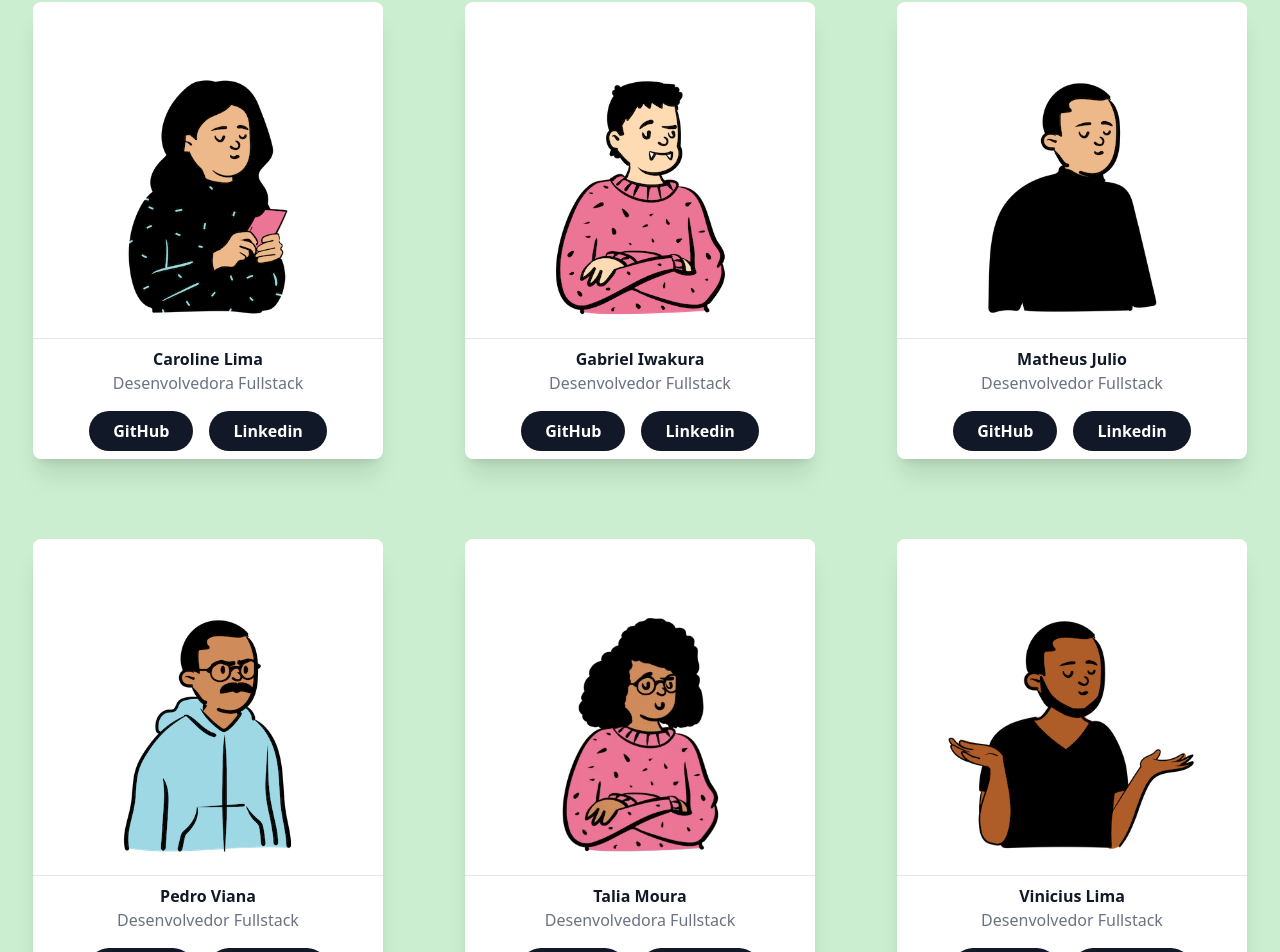
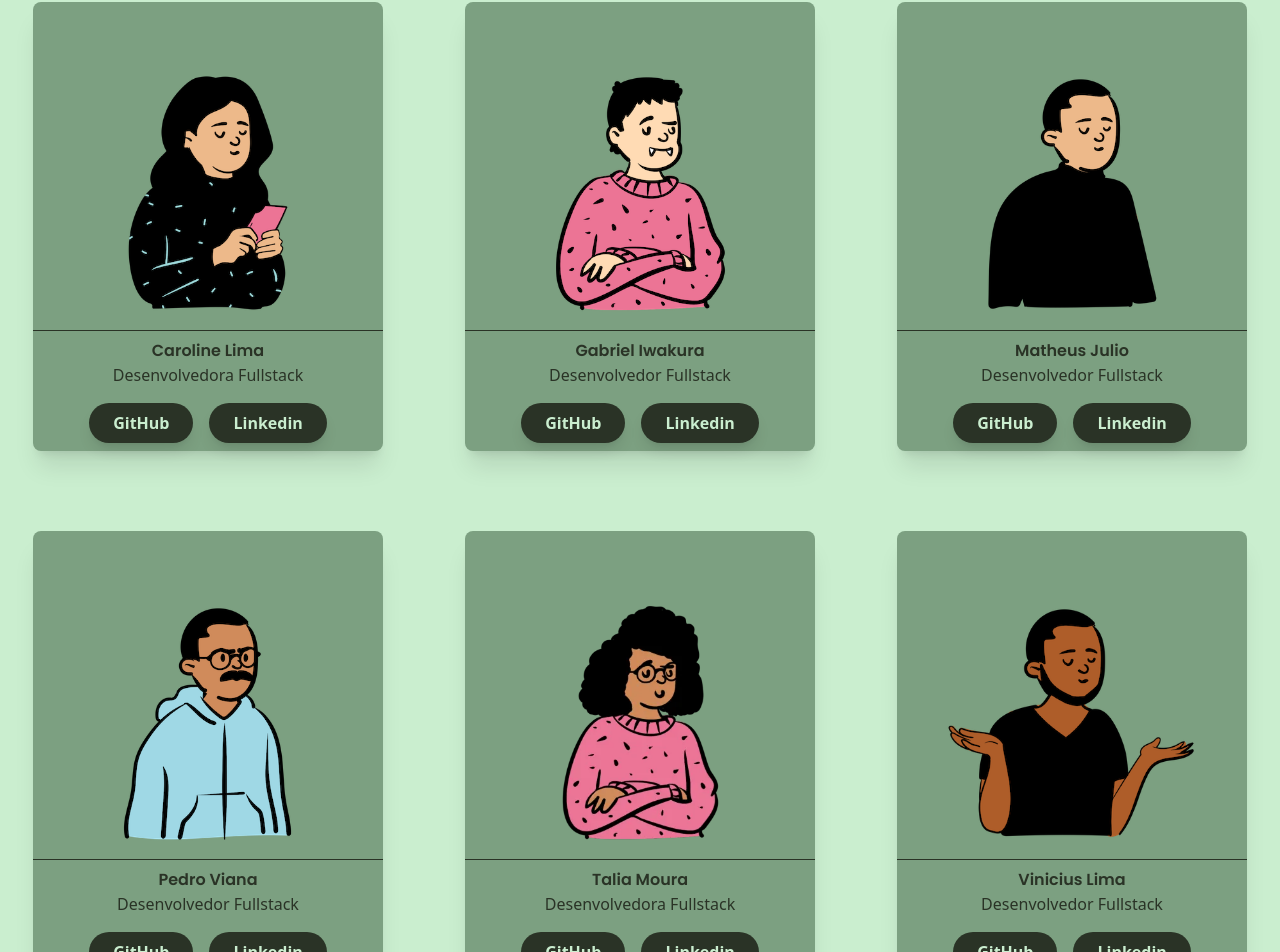
Before and after one commit to ProjetoIntegradorGenGrupo3/FRONTEND, a React (Vite) app: page /sobre in a window 1280 px wide. Shown: the part 150-1102 px from the top of the page. Built offline with nearby package versions, Linux system fonts and the light colour scheme; no server answers.

Commit message:
estilização cards/sobre

```diff
--- a/src/pages/sobre/sobre.tsx
+++ b/src/pages/sobre/sobre.tsx
@@ -11,129 +11,129 @@ import Vini from '../../assets/vini-avatar.png';
 function Sobre() {
   return (
     <>
-      <div>
-        <h1 className='flex justify-center text-4xl'>Equipe de Desenvolvimento</h1>
+      <div className='text-escuro ' style={{ fontFamily: "Montserrat, sans-serif" }}>
+        <h1 className='flex justify-center text-4xl'style={{ fontFamily: "Poppins, sans-serif" }}>Equipe de Desenvolvimento</h1>
         <p className='flex justify-center text-2xl py-2'>
           Conheça o time por trás do projeto!
         </p>
       </div>
       <div className="grid grid-cols-1 sm:grid-cols-3 md:grid-cols-3 lg:grid-cols-3 xl:grid-cols-3 gap-4">
-        <div className="max-w-2xl mx-4 sm:max-w-sm md:max-w-sm lg:max-w-sm xl:max-w-sm sm:mx-auto md:mx-auto lg:mx-auto xl:mx-auto mt-16 bg-white shadow-xl rounded-lg text-gray-900">
+        <div className="max-w-2xl mx-4 sm:max-w-sm md:max-w-sm lg:max-w-sm xl:max-w-sm sm:mx-auto md:mx-auto lg:mx-auto xl:mx-auto mt-16 bg-medio shadow-xl rounded-lg text-escuro">
           <div className="rounded-t-lg h-32 overflow-hidden">
           </div>
-          <div className="mx-auto relative -mt-16 border-4 border-white overflow-hidden">
+          <div className="mx-auto relative -mt-16  overflow-hidden">
             <img className="object-cover object-center h-64 mx-auto" src={Carol} alt='Avatar da criadora Caroline' />
           </div>
-          <div className="text-center mt-2 border-t py-2">
-            <h2 className="font-semibold">Caroline Lima</h2>
-            <p className="text-gray-500">Desenvolvedora Fullstack</p>
+          <div className="text-center mt-2 border-t  border-escuro py-2">
+            <h2 className="font-semibold text-escuro"style={{ fontFamily: "Poppins, sans-serif" }}>Caroline Lima</h2>
+            <p className="text-escuro">Desenvolvedora Fullstack</p>
           </div>
           <div className="flex py-2 px-14 justify-evenly space-x-4">
             <Link to="https://github.com/Carolimaa" target="_blank" className="link-github">
-              <button className="w-full block mx-auto rounded-full bg-gray-900 hover:shadow-lg items-center font-semibold text-white px-6 py-2">GitHub</button>
+              <button className="w-full block mx-auto rounded-full bg-escuro shadow-lg items-center font-semibold text-claro hover:shadow-none  px-6 py-2">GitHub</button>
             </Link>
             <Link to="https://www.linkedin.com/in/carolinelimaa/" target="_blank" className="link-github">
-              <button className="w-full block mx-auto rounded-full bg-gray-900 hover:shadow-lg font-semibold text-white px-6 py-2">Linkedin</button>
+              <button className="w-full block mx-auto rounded-full bg-escuro shadow-lg items-center font-semibold text-claro hover:shadow-none  px-6 py-2">Linkedin</button>
             </Link>
           </div>
         </div>
 
-        <div className="max-w-2xl mx-4 sm:max-w-sm md:max-w-sm lg:max-w-sm xl:max-w-sm sm:mx-auto md:mx-auto lg:mx-auto xl:mx-auto mt-16 bg-white shadow-xl rounded-lg text-gray-900">
+        <div className="max-w-2xl mx-4 sm:max-w-sm md:max-w-sm lg:max-w-sm xl:max-w-sm sm:mx-auto md:mx-auto lg:mx-auto xl:mx-auto mt-16 bg-medio shadow-xl rounded-lg text-escuro">
           <div className="rounded-t-lg h-32 overflow-hidden">
           </div>
-          <div className="relative justify-stretch -mt-16 border-4 border-white overflow-hidden">
+          <div className="mx-auto relative -mt-16 overflow-hidden">
             <img className="object-cover object-center h-64 mx-auto" src={Gabriel} alt='Avatar do criador Gabriel' />
           </div>
-          <div className="text-center mt-2 border-t py-2">
-            <h2 className="font-semibold">Gabriel Iwakura</h2>
-            <p className="text-gray-500">Desenvolvedor Fullstack</p>
+          <div className="text-center mt-2 border-t  border-escuro py-2">
+            <h2 className="font-semibold text-escuro"style={{ fontFamily: "Poppins, sans-serif" }}>Gabriel Iwakura</h2>
+            <p className="text-escuro">Desenvolvedor Fullstack</p>
           </div>
           <div className="flex py-2 px-14 justify-evenly space-x-4">
             <Link to="https://github.com/Gakuraa" target="_blank" className="link-github">
-              <button className="w-full block mx-auto rounded-full bg-gray-900 hover:shadow-lg items-center font-semibold text-white px-6 py-2">GitHub</button>
+              <button className="w-full block mx-auto rounded-full bg-escuro shadow-lg items-center font-semibold text-claro hover:shadow-none  px-6 py-2">GitHub</button>
             </Link>
             <Link to="https://www.linkedin.com/in/gabrieliwakura/" target="_blank" className="link-github">
-              <button className="w-full block mx-auto rounded-full bg-gray-900 hover:shadow-lg font-semibold text-white px-6 py-2">Linkedin</button>
+              <button className="w-full block mx-auto rounded-full bg-escuro shadow-lg items-center font-semibold text-claro hover:shadow-none  px-6 py-2">Linkedin</button>
             </Link>
           </div>
         </div >
 
-        <div className="max-w-2xl mx-4 sm:max-w-sm md:max-w-sm lg:max-w-sm xl:max-w-sm sm:mx-auto md:mx-auto lg:mx-auto xl:mx-auto mt-16 bg-white shadow-xl rounded-lg text-gray-900">
+        <div className="max-w-2xl mx-4 sm:max-w-sm md:max-w-sm lg:max-w-sm xl:max-w-sm sm:mx-auto md:mx-auto lg:mx-auto xl:mx-auto mt-16 bg-medio shadow-xl rounded-lg text-escuro">
           <div className="rounded-t-lg h-32 overflow-hidden">
           </div>
-          <div className="mx-auto relative -mt-16 border-4 border-white overflow-hidden">
+          <div className="mx-auto relative -mt-16 overflow-hidden">
             <img className="object-cover object-center h-64 mx-auto" src={Matheus} alt='Avatar do criador Vini' />
           </div>
-          <div className="text-center mt-2 border-t py-2">
-            <h2 className="font-semibold">Matheus Julio</h2>
-            <p className="text-gray-500">Desenvolvedor Fullstack</p>
+          <div className="text-center mt-2 border-t  border-escuro py-2">
+            <h2 className="font-semibold text-escuro semibold"style={{ fontFamily: "Poppins, sans-serif" }}>Matheus Julio</h2>
+            <p className="text-escuro">Desenvolvedor Fullstack</p>
           </div>
           <div className="flex py-2 px-14 justify-evenly space-x-4">
             <Link to="https://github.com/MatheusJulioSantana" target="_blank" className="link-github">
-              <button className="w-full block mx-auto rounded-full bg-gray-900 hover:shadow-lg items-center font-semibold text-white px-6 py-2">GitHub</button>
+              <button className="w-full block mx-auto rounded-full bg-escuro shadow-lg items-center font-semibold text-claro hover:shadow-none  px-6 py-2">GitHub</button>
             </Link>
             <Link to="https://www.linkedin.com/in/matheusjuliosantana/" target="_blank" className="link-github">
-              <button className="w-full block mx-auto rounded-full bg-gray-900 hover:shadow-lg font-semibold text-white px-6 py-2">Linkedin</button>
+              <button className="w-full block mx-auto rounded-full bg-escuro shadow-lg items-center font-semibold text-claro hover:shadow-none  px-6 py-2">Linkedin</button>
             </Link>
           </div>
         </div >
 
-        <div className="max-w-2xl mx-4 sm:max-w-sm md:max-w-sm lg:max-w-sm xl:max-w-sm sm:mx-auto md:mx-auto lg:mx-auto xl:mx-auto mt-16 bg-white shadow-xl rounded-lg text-gray-900">
+        <div className="max-w-2xl mx-4 sm:max-w-sm md:max-w-sm lg:max-w-sm xl:max-w-sm sm:mx-auto md:mx-auto lg:mx-auto xl:mx-auto mt-16 bg-medio shadow-xl rounded-lg text-escuro">
           <div className="rounded-t-lg h-32 overflow-hidden">
           </div>
-          <div className="mx-auto relative -mt-16 border-4 border-white overflow-hidden">
+          <div className="mx-auto relative -mt-16 overflow-hidden">
             <img className="object-cover object-center h-64 mx-auto" src={Pedro} alt='Avatar do criador Vini' />
           </div>
-          <div className="text-center mt-2 border-t py-2">
-            <h2 className="font-semibold">Pedro Viana</h2>
-            <p className="text-gray-500">Desenvolvedor Fullstack</p>
+          <div className="text-center mt-2 border-t  border-escuro py-2">
+            <h2 className="font-semibold text-escuro semibold"style={{ fontFamily: "Poppins, sans-serif" }}>Pedro Viana</h2>
+            <p className="text-escuro">Desenvolvedor Fullstack</p>
           </div>
           <div className="flex py-2 px-14 justify-evenly space-x-4">
             <Link to="https://github.com/Pedro-Vhiana" target="_blank" className="link-github">
-              <button className="w-full block mx-auto rounded-full bg-gray-900 hover:shadow-lg items-center font-semibold text-white px-6 py-2">GitHub</button>
+              <button className="w-full block mx-auto rounded-full bg-escuro hover:shadow-lg items-center font-semibold text-claro px-6 py-2">GitHub</button>
             </Link>
             <Link to="https://www.linkedin.com/in/vhiana-pedro/" target="_blank" className="link-github">
-              <button className="w-full block mx-auto rounded-full bg-gray-900 hover:shadow-lg font-semibold text-white px-6 py-2">Linkedin</button>
+              <button className="w-full block mx-auto rounded-full bg-escuro hover:shadow-lg font-semibold text-claro px-6 py-2">Linkedin</button>
             </Link>
           </div>
         </div >
 
-        <div className="max-w-2xl mx-4 sm:max-w-sm md:max-w-sm lg:max-w-sm xl:max-w-sm sm:mx-auto md:mx-auto lg:mx-auto xl:mx-auto mt-16 bg-white shadow-xl rounded-lg text-gray-900">
+        <div className="max-w-2xl mx-4 sm:max-w-sm md:max-w-sm lg:max-w-sm xl:max-w-sm sm:mx-auto md:mx-auto lg:mx-auto xl:mx-auto mt-16 bg-medio shadow-xl rounded-lg text-escuro">
           <div className="rounded-t-lg h-32 overflow-hidden">
           </div>
-          <div className="mx-auto relative -mt-16 border-4 border-white overflow-hidden">
+          <div className="mx-auto relative -mt-16 overflow-hidden">
             <img className="object-cover object-center h-64 mx-auto" src={Talia} alt='Avatar da desenvolvedora Talia' />
           </div>
-          <div className="text-center mt-2 border-t py-2">
-            <h2 className="font-semibold">Talia Moura</h2>
-            <p className="text-gray-500">Desenvolvedora Fullstack</p>
+          <div className="text-center mt-2 border-t  border-escuro py-2">
+            <h2 className="font-semibold text-escuro semibold"style={{ fontFamily: "Poppins, sans-serif" }}>Talia Moura</h2>
+            <p className="text-escuro">Desenvolvedora Fullstack</p>
           </div>
           <div className="flex py-2 px-14 justify-evenly space-x-4">
             <Link to="https://github.com/TahMoura" target="_blank" className="link-github">
-              <button className="w-full block mx-auto rounded-full bg-gray-900 hover:shadow-lg items-center font-semibold text-white px-6 py-2">GitHub</button>
+              <button className="w-full block mx-auto rounded-full bg-escuro hover:shadow-lg items-center font-semibold text-claro px-6 py-2">GitHub</button>
             </Link>
             <Link to="https://www.linkedin.com/in/talia-moura/" target="_blank" className="link-github">
-              <button className="w-full block mx-auto rounded-full bg-gray-900 hover:shadow-lg font-semibold text-white px-6 py-2">Linkedin</button>
+              <button className="w-full block mx-auto rounded-full bg-escuro hover:shadow-lg items-center font-semibold text-claro px-6 py-2">Linkedin</button>
             </Link>
           </div>
         </div >
 
-        <div className="max-w-2xl mx-4 sm:max-w-sm md:max-w-sm lg:max-w-sm xl:max-w-sm sm:mx-auto md:mx-auto lg:mx-auto xl:mx-auto mt-16 bg-white shadow-xl rounded-lg text-gray-900">
+        <div className="max-w-2xl mx-4 sm:max-w-sm md:max-w-sm lg:max-w-sm xl:max-w-sm sm:mx-auto md:mx-auto lg:mx-auto xl:mx-auto mt-16 bg-medio shadow-xl rounded-lg text-escuro">
           <div className="rounded-t-lg h-32 overflow-hidden">
           </div>
-          <div className="mx-auto relative -mt-16 border-4 border-white overflow-hidden">
+          <div className="mx-auto relative -mt-16 overflow-hidden">
             <img className="object-cover object-center h-64 mx-auto" src={Vini} alt='Avatar do criador Vini' />
           </div>
-          <div className="text-center mt-2 border-t py-2">
-            <h2 className="font-semibold">Vinicius Lima</h2>
-            <p className="text-gray-500">Desenvolvedor Fullstack</p>
+          <div className="text-center mt-2 border-t  border-escuro py-2">
+            <h2 className="font-semibold"style={{ fontFamily: "Poppins, sans-serif" }}>Vinicius Lima</h2>
+            <p className="text-escuro">Desenvolvedor Fullstack</p>
           </div>
           <div className="flex py-2 px-14 justify-evenly space-x-4">
             <Link to="https://github.com/vinysl" target="_blank" className="link-github">
-              <button className="w-full block mx-auto rounded-full bg-gray-900 hover:shadow-lg items-center font-semibold text-white px-6 py-2">GitHub</button>
+              <button className="w-full block mx-auto rounded-full bg-escuro hover:shadow-lg items-center font-semibold text-claro px-6 py-2">GitHub</button>
             </Link>
             <Link to="https://www.linkedin.com/in/vinicius-lima-7b3b23235/" target="_blank" className="link-github">
-              <button className="w-full block mx-auto rounded-full bg-gray-900 hover:shadow-lg font-semibold text-white px-6 py-2">Linkedin</button>
+              <button className="w-full block mx-auto rounded-full bg-escuro hover:shadow-lg items-center font-semibold text-claro px-6 py-2">Linkedin</button>
             </Link>
           </div>
         </div >
```
